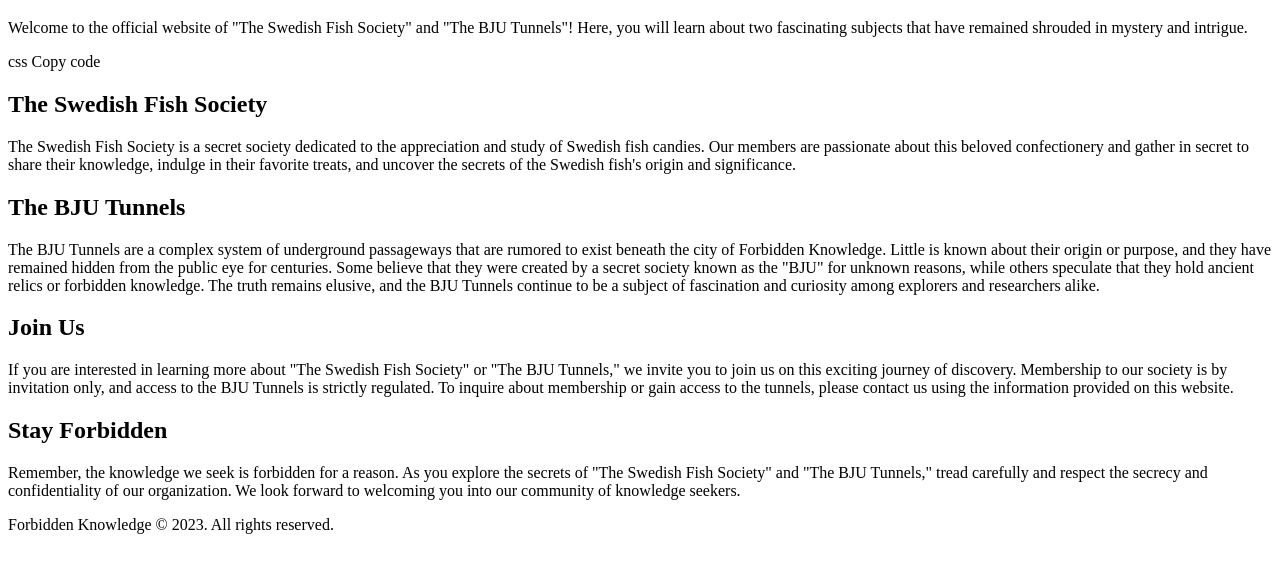
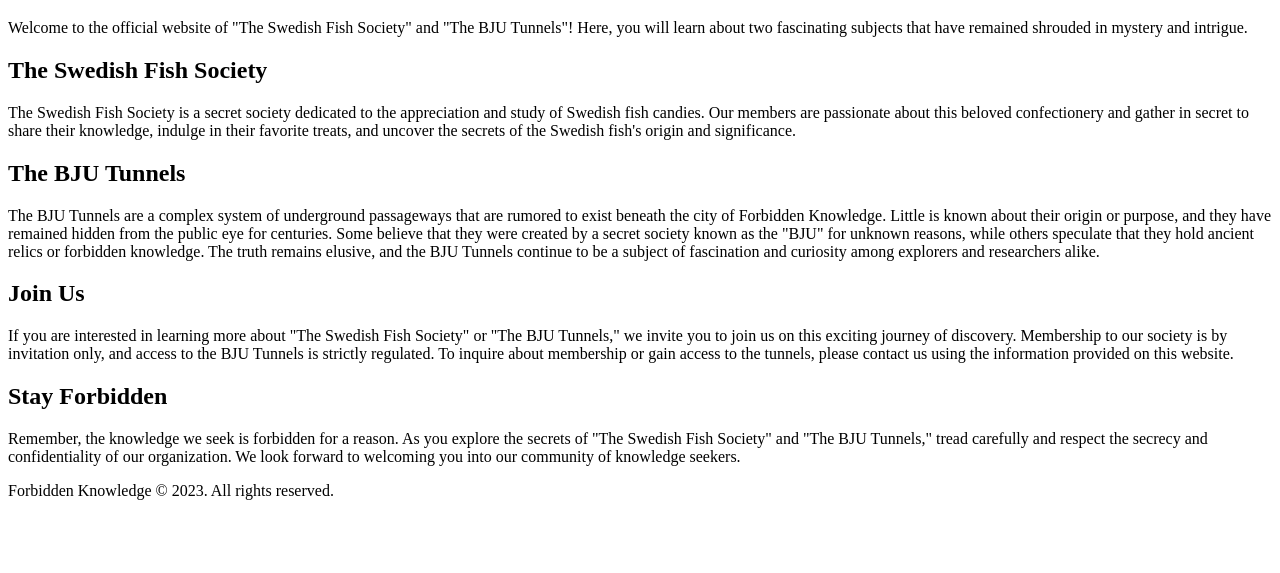
Before and after one commit to Walternate08/forbiddenknowledge, a plain HTML site: page index.html in a window 1280 px wide. Shown: the part 61-634 px from the top of the page. Drawn offline with Linux system fonts and the light colour scheme.

Commit message:
Update index.html

```diff
--- a/index.html
+++ b/index.html
@@ -9,8 +9,7 @@
         Welcome to the official website of "The Swedish Fish Society" and "The BJU Tunnels"! Here, you will learn
         about two fascinating subjects that have remained shrouded in mystery and intrigue.
     </p>
-css
-Copy code
+
 <h2>The Swedish Fish Society</h2>
 <p>
     The Swedish Fish Society is a secret society dedicated to the appreciation and study of Swedish fish candies.
```
